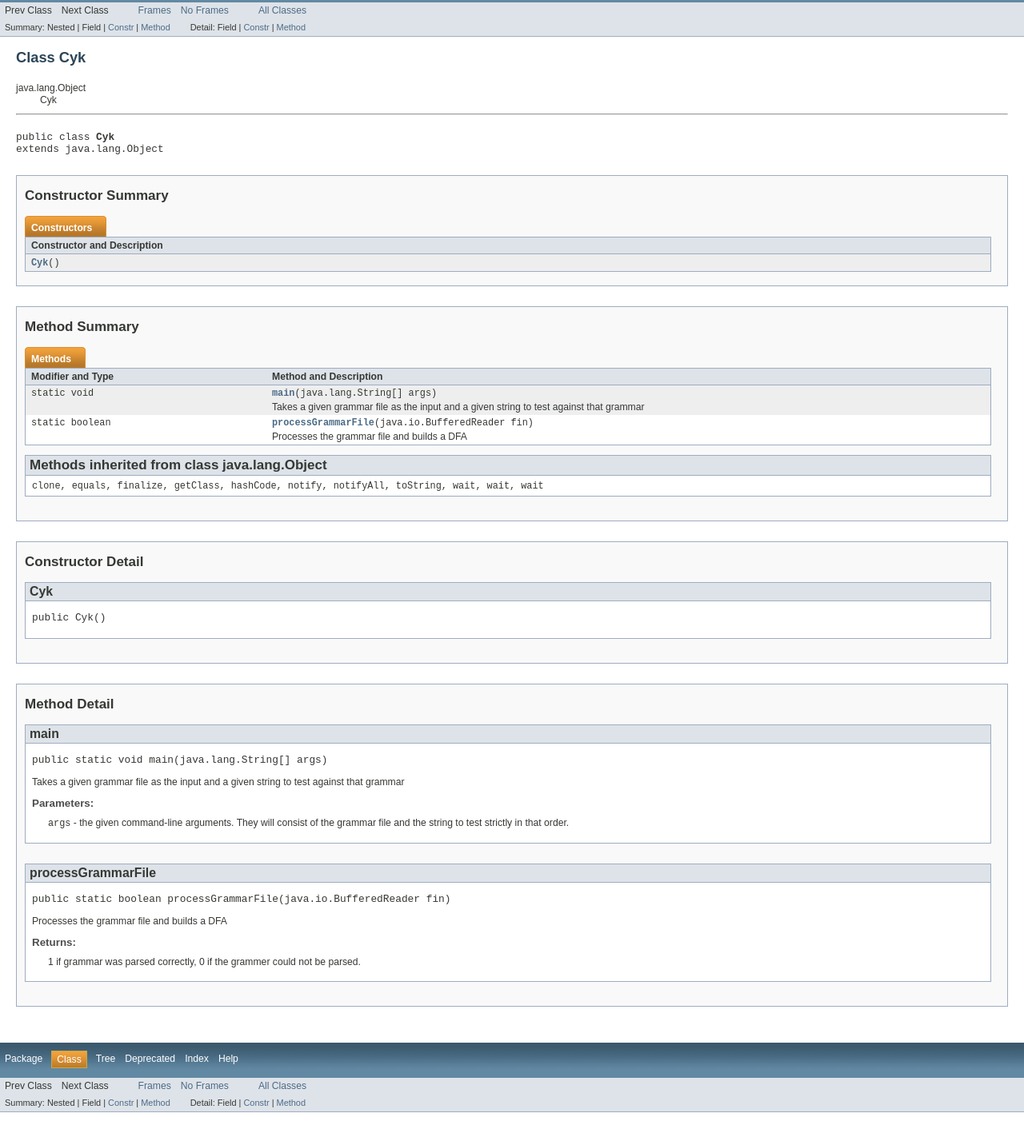
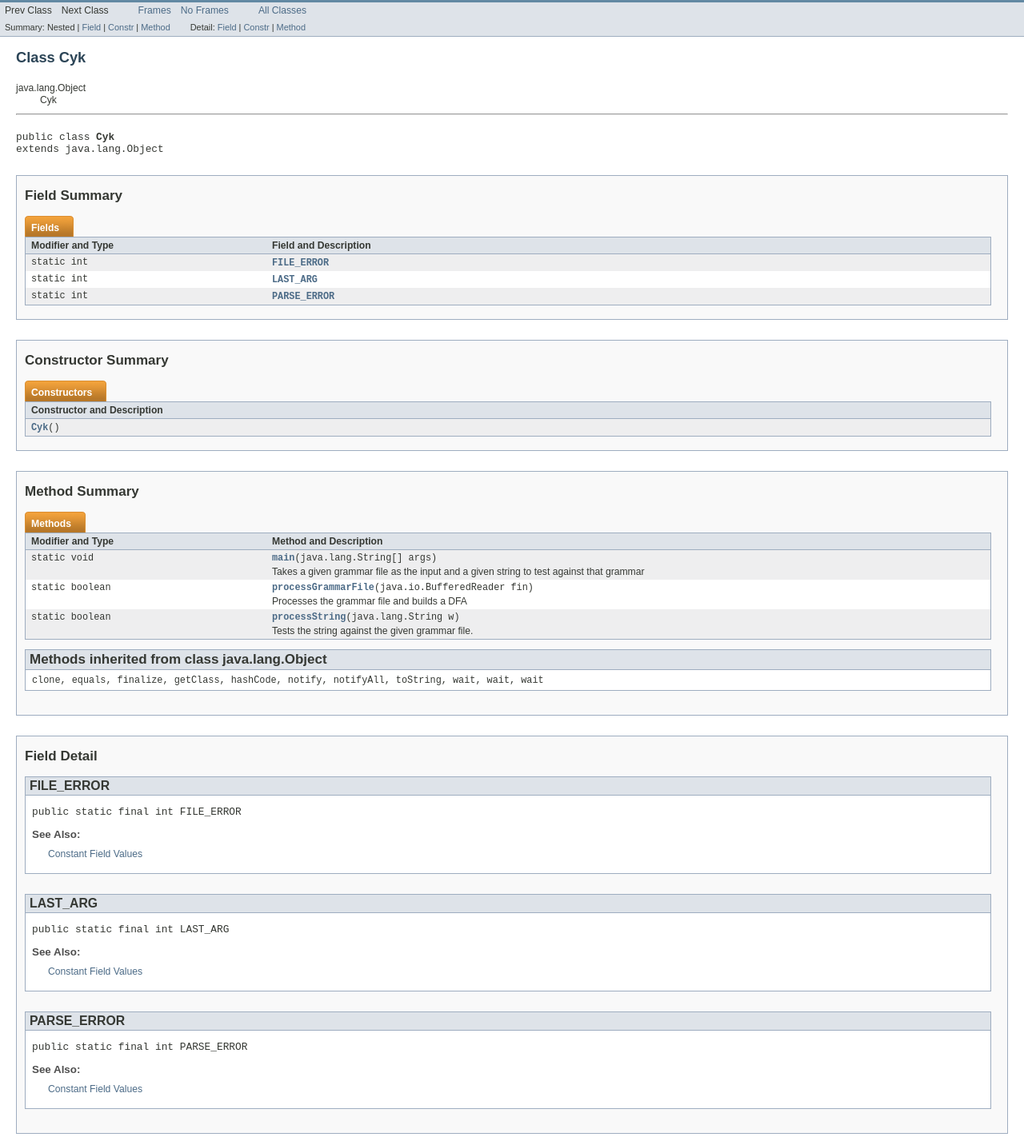
Before and after one commit to DiegoFernandes87/CYK-Java, a plain HTML site: page doc/Cyk.html in a window 1280 px wide. Shown: the part 41-1463 px from the top of the page at 80% size. Before the commit the page ends 1432 px from the top, so only its background shows below. Drawn offline with Linux system fonts and the light colour scheme.

Commit message:
Update Javadoc

```diff
--- a/doc/Cyk.html
+++ b/doc/Cyk.html
@@ -2,9 +2,9 @@
 <!-- NewPage -->
 <html lang="en">
 <head>
-<!-- Generated by javadoc (version 1.7.0_17) on Tue Mar 12 23:29:15 PDT 2013 -->
+<!-- Generated by javadoc (version 1.7.0_17) on Wed Mar 13 10:07:00 PDT 2013 -->
 <title>Cyk</title>
-<meta name="date" content="2013-03-12">
+<meta name="date" content="2013-03-13">
 <link rel="stylesheet" type="text/css" href="stylesheet.css" title="Style">
 </head>
 <body>
@@ -60,13 +60,13 @@
 <ul class="subNavList">
 <li>Summary:&nbsp;</li>
 <li>Nested&nbsp;|&nbsp;</li>
-<li>Field&nbsp;|&nbsp;</li>
+<li><a href="#field_summary">Field</a>&nbsp;|&nbsp;</li>
 <li><a href="#constructor_summary">Constr</a>&nbsp;|&nbsp;</li>
 <li><a href="#method_summary">Method</a></li>
 </ul>
 <ul class="subNavList">
 <li>Detail:&nbsp;</li>
-<li>Field&nbsp;|&nbsp;</li>
+<li><a href="#field_detail">Field</a>&nbsp;|&nbsp;</li>
 <li><a href="#constructor_detail">Constr</a>&nbsp;|&nbsp;</li>
 <li><a href="#method_detail">Method</a></li>
 </ul>
@@ -101,6 +101,33 @@ extends java.lang.Object</pre>
 <div class="summary">
 <ul class="blockList">
 <li class="blockList">
+<!-- =========== FIELD SUMMARY =========== -->
+<ul class="blockList">
+<li class="blockList"><a name="field_summary">
+<!--   -->
+</a>
+<h3>Field Summary</h3>
+<table class="overviewSummary" border="0" cellpadding="3" cellspacing="0" summary="Field Summary table, listing fields, and an explanation">
+<caption><span>Fields</span><span class="tabEnd">&nbsp;</span></caption>
+<tr>
+<th class="colFirst" scope="col">Modifier and Type</th>
+<th class="colLast" scope="col">Field and Description</th>
+</tr>
+<tr class="altColor">
+<td class="colFirst"><code>static int</code></td>
+<td class="colLast"><code><strong><a href="Cyk.html#FILE_ERROR">FILE_ERROR</a></strong></code>&nbsp;</td>
+</tr>
+<tr class="rowColor">
+<td class="colFirst"><code>static int</code></td>
+<td class="colLast"><code><strong><a href="Cyk.html#LAST_ARG">LAST_ARG</a></strong></code>&nbsp;</td>
+</tr>
+<tr class="altColor">
+<td class="colFirst"><code>static int</code></td>
+<td class="colLast"><code><strong><a href="Cyk.html#PARSE_ERROR">PARSE_ERROR</a></strong></code>&nbsp;</td>
+</tr>
+</table>
+</li>
+</ul>
 <!-- ======== CONSTRUCTOR SUMMARY ======== -->
 <ul class="blockList">
 <li class="blockList"><a name="constructor_summary">
@@ -143,6 +170,12 @@ extends java.lang.Object</pre>
 <div class="block">Processes the grammar file and builds a DFA</div>
 </td>
 </tr>
+<tr class="altColor">
+<td class="colFirst"><code>static boolean</code></td>
+<td class="colLast"><code><strong><a href="Cyk.html#processString(java.lang.String)">processString</a></strong>(java.lang.String&nbsp;w)</code>
+<div class="block">Tests the string against the given grammar file.</div>
+</td>
+</tr>
 </table>
 <ul class="blockList">
 <li class="blockList"><a name="methods_inherited_from_class_java.lang.Object">
@@ -159,6 +192,44 @@ extends java.lang.Object</pre>
 <div class="details">
 <ul class="blockList">
 <li class="blockList">
+<!-- ============ FIELD DETAIL =========== -->
+<ul class="blockList">
+<li class="blockList"><a name="field_detail">
+<!--   -->
+</a>
+<h3>Field Detail</h3>
+<a name="FILE_ERROR">
+<!--   -->
+</a>
+<ul class="blockList">
+<li class="blockList">
+<h4>FILE_ERROR</h4>
+<pre>public static final&nbsp;int FILE_ERROR</pre>
+<dl><dt><span class="strong">See Also:</span></dt><dd><a href="constant-values.html#Cyk.FILE_ERROR">Constant Field Values</a></dd></dl>
+</li>
+</ul>
+<a name="LAST_ARG">
+<!--   -->
+</a>
+<ul class="blockList">
+<li class="blockList">
+<h4>LAST_ARG</h4>
+<pre>public static final&nbsp;int LAST_ARG</pre>
+<dl><dt><span class="strong">See Also:</span></dt><dd><a href="constant-values.html#Cyk.LAST_ARG">Constant Field Values</a></dd></dl>
+</li>
+</ul>
+<a name="PARSE_ERROR">
+<!--   -->
+</a>
+<ul class="blockListLast">
+<li class="blockList">
+<h4>PARSE_ERROR</h4>
+<pre>public static final&nbsp;int PARSE_ERROR</pre>
+<dl><dt><span class="strong">See Also:</span></dt><dd><a href="constant-values.html#Cyk.PARSE_ERROR">Constant Field Values</a></dd></dl>
+</li>
+</ul>
+</li>
+</ul>
 <!-- ========= CONSTRUCTOR DETAIL ======== -->
 <ul class="blockList">
 <li class="blockList"><a name="constructor_detail">
@@ -182,30 +253,41 @@ extends java.lang.Object</pre>
 <!--   -->
 </a>
 <h3>Method Detail</h3>
+<a name="processGrammarFile(java.io.BufferedReader)">
+<!--   -->
+</a>
+<ul class="blockList">
+<li class="blockList">
+<h4>processGrammarFile</h4>
+<pre>public static&nbsp;boolean&nbsp;processGrammarFile(java.io.BufferedReader&nbsp;fin)</pre>
+<div class="block">Processes the grammar file and builds a DFA</div>
+<dl><dt><span class="strong">Returns:</span></dt><dd>true if grammar was parsed correctly, false if the grammer
+         could not be parsed.</dd></dl>
+</li>
+</ul>
+<a name="processString(java.lang.String)">
+<!--   -->
+</a>
+<ul class="blockList">
+<li class="blockList">
+<h4>processString</h4>
+<pre>public static&nbsp;boolean&nbsp;processString(java.lang.String&nbsp;w)</pre>
+<div class="block">Tests the string against the given grammar file.</div>
+<dl><dt><span class="strong">Parameters:</span></dt><dd><code>w</code> - the input string to test</dd></dl>
+</li>
+</ul>
 <a name="main(java.lang.String[])">
 <!--   -->
 </a>
-<ul class="blockList">
+<ul class="blockListLast">
 <li class="blockList">
 <h4>main</h4>
 <pre>public static&nbsp;void&nbsp;main(java.lang.String[]&nbsp;args)</pre>
 <div class="block">Takes a given grammar file as the input and a given string to test
  against that grammar</div>
 <dl><dt><span class="strong">Parameters:</span></dt><dd><code>args</code> - the given command-line arguments. They will consist of
-             the grammar file and the string to test strictly in that
+             the grammar file and the string to test, strictly in that
              order.</dd></dl>
-</li>
-</ul>
-<a name="processGrammarFile(java.io.BufferedReader)">
-<!--   -->
-</a>
-<ul class="blockListLast">
-<li class="blockList">
-<h4>processGrammarFile</h4>
-<pre>public static&nbsp;boolean&nbsp;processGrammarFile(java.io.BufferedReader&nbsp;fin)</pre>
-<div class="block">Processes the grammar file and builds a DFA</div>
-<dl><dt><span class="strong">Returns:</span></dt><dd>1 if grammar was parsed correctly, 0 if the grammer could not
-          be parsed.</dd></dl>
 </li>
 </ul>
 </li>
@@ -258,13 +340,13 @@ extends java.lang.Object</pre>
 <ul class="subNavList">
 <li>Summary:&nbsp;</li>
 <li>Nested&nbsp;|&nbsp;</li>
-<li>Field&nbsp;|&nbsp;</li>
+<li><a href="#field_summary">Field</a>&nbsp;|&nbsp;</li>
 <li><a href="#constructor_summary">Constr</a>&nbsp;|&nbsp;</li>
 <li><a href="#method_summary">Method</a></li>
 </ul>
 <ul class="subNavList">
 <li>Detail:&nbsp;</li>
-<li>Field&nbsp;|&nbsp;</li>
+<li><a href="#field_detail">Field</a>&nbsp;|&nbsp;</li>
 <li><a href="#constructor_detail">Constr</a>&nbsp;|&nbsp;</li>
 <li><a href="#method_detail">Method</a></li>
 </ul>
```
Also changed, not shown: doc/allclasses-frame.html (+2 -2 lines), doc/allclasses-noframe.html (+2 -2 lines), doc/constant-values.html (+45 -2 lines), doc/deprecated-list.html (+2 -2 lines), doc/help-doc.html (+2 -2 lines), doc/index-all.html (+26 -4 lines), doc/index.html (+1 -1 lines), doc/overview-tree.html (+2 -2 lines), doc/package-frame.html (+2 -2 lines), doc/package-summary.html (+2 -2 lines), doc/package-tree.html (+2 -2 lines).
